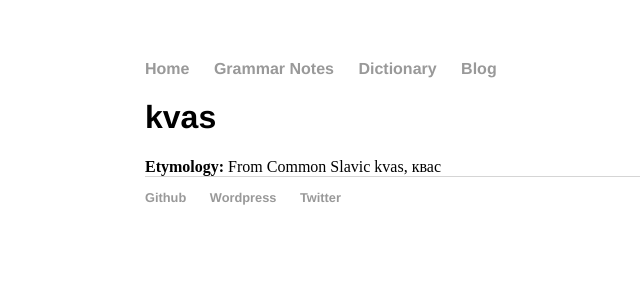
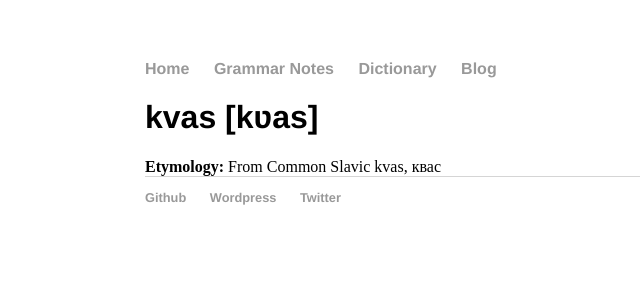
Before and after one commit to roelchristian/roelchristian.github.io, a Jekyll site: the page built from dictionary/entry/k/kvas.html, in a window 1280 px wide. Shown: the top 300 px of the page, without its empty margins (47-687 px from the left). Built offline with Jekyll 4.4.1, drawn with Linux system fonts in a browser that asks for light colours.

Commit message:
Test IPA compatibility

```diff
--- a/_layouts/entry.html
+++ b/_layouts/entry.html
@@ -2,8 +2,7 @@
 layout: default
 ---
 
-<h1>{{ page.title }}</h1>
-
+<h1>{{ page.title }} [{{ page.ipa }}]</h1>
 
 <div class="etymology">
 <b>Etymology: </b> From {{ page.etymlang }} {{ page.etymword }}
--- a/dictionary/entry/k/kvas.html
+++ b/dictionary/entry/k/kvas.html
@@ -1,6 +1,7 @@
 ---
 layout: entry
 title: "kvas"
+ipa: "kʋas"
 etymlang: "Common Slavic"
 etymword: "kvas, квас"
 ---
```
